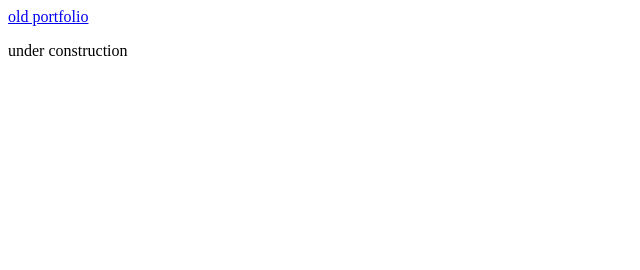
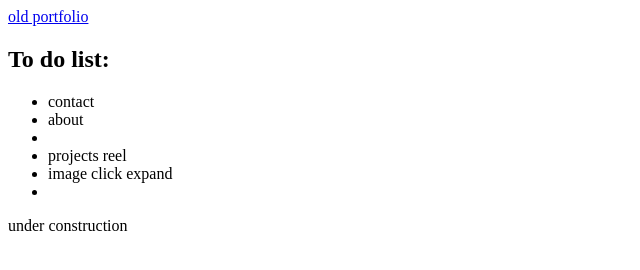
Before and after one commit to Jake-Knox/portfolio, a plain HTML site: page index.html in a window 1280 px wide. Shown: the whole page, without its empty margins (0-640 px from the left). Drawn offline with Linux system fonts and the light colour scheme.

Commit message:
moving files

```diff
--- a/index.html
+++ b/index.html
@@ -4,6 +4,7 @@
     <meta charset="UTF-8">
     <meta http-equiv="X-UA-Compatible" content="IE=edge">
     <meta name="viewport" content="width=device-width, initial-scale=1.0">
+    <link rel="stylesheet" href="styles/styles.css">
     <title>Jake Knox</title>
     <link>
 </head>
@@ -15,6 +16,18 @@
 
         <div id="content">
 
+
+            <h2>To do list:</h2>
+            <ul>
+
+                <li>contact</li>
+                <li>about</li>
+                <li></li>
+                <li>projects reel</li>
+                <li>image click expand</li>
+                <li></li>
+
+            </ul>
 
 
 
```
Also changed, not shown: about.html (+1 -1 lines), contact.html (+1 -1 lines), index2.html (+1 -1 lines), projects.html (+1 -1 lines), styles/styles.css (added), styles/styles2.css (renamed from styles.css).
